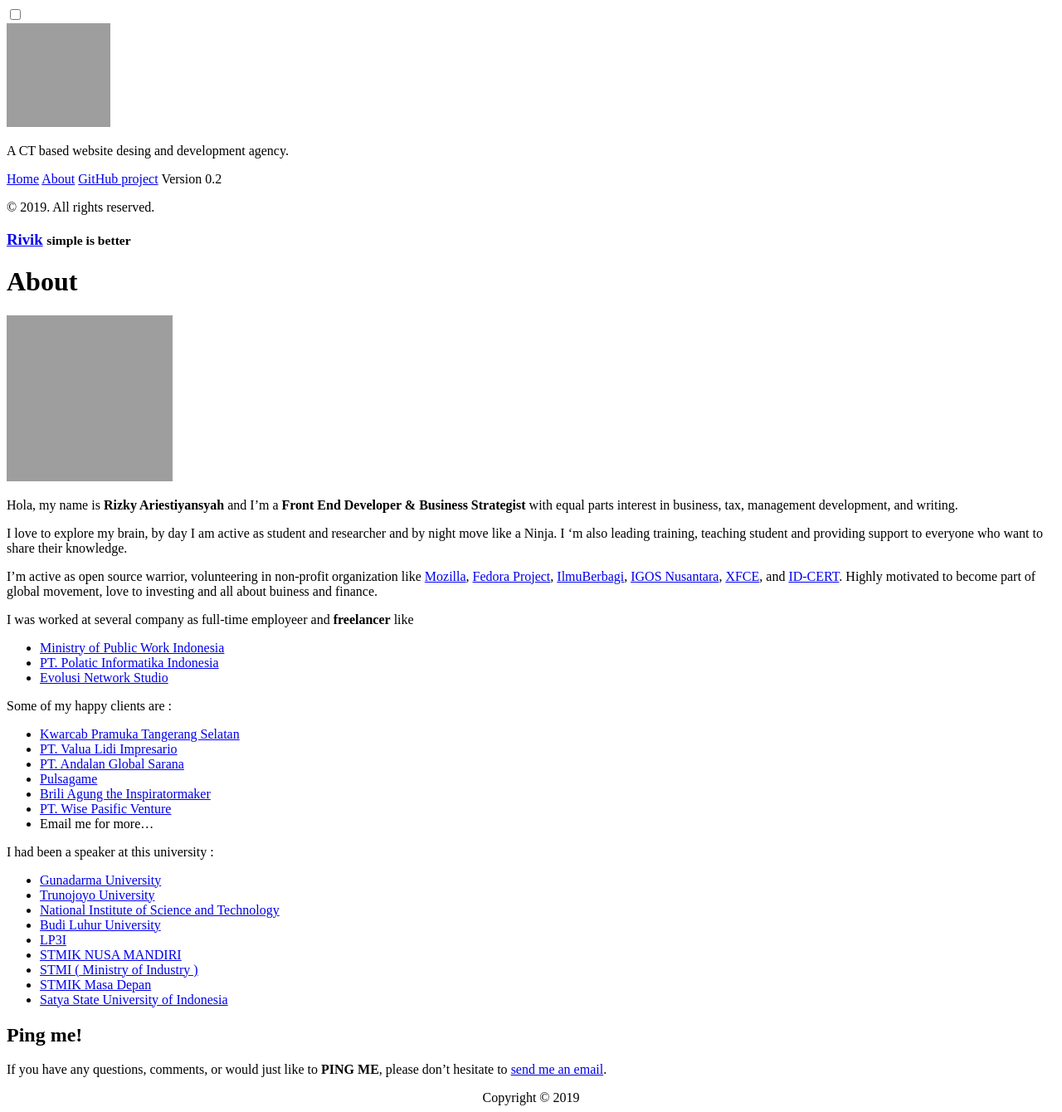
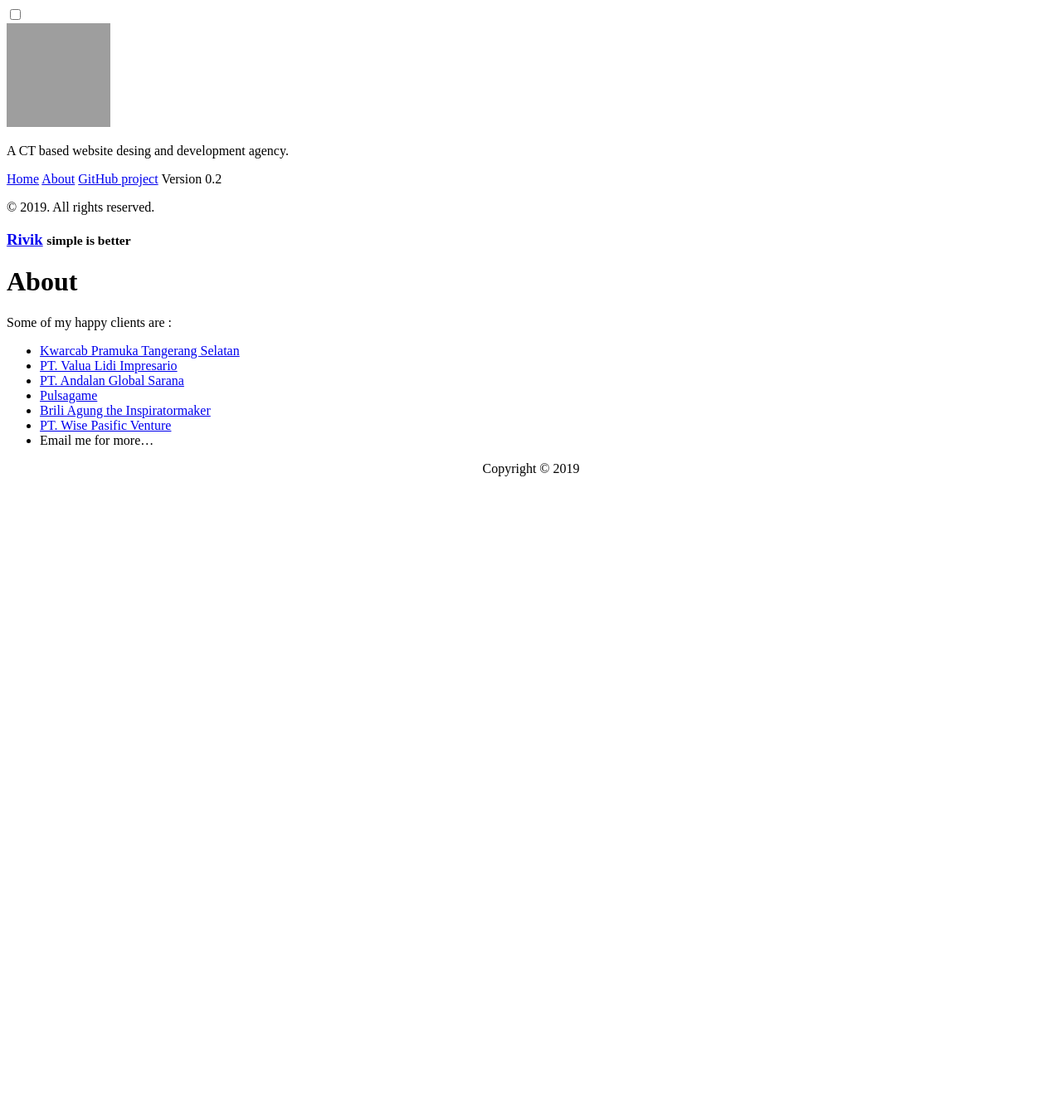
Before and after one commit to Rivik-Media/dev-site, a Jekyll site: the page built from about.md, in a window 1280 px wide. Shown: the whole page at 83% size. Built offline with Jekyll 4.4.1, drawn with Linux system fonts in a browser that asks for light colours; after the commit the page ends 900 px from its top, so only the background shows below that; grey boxes are pictures that could not be loaded.

Commit message:
Update about.md

```diff
--- a/about.md
+++ b/about.md
@@ -3,20 +3,6 @@ title: About
 author: ariestiyansyah
 layout: page
 ---
-
-  <img alt="" src="http://en.gravatar.com/userimage/24637430/bd861150ece04c59dff2ca785562b354?size=200" width="200" height="200" />
-
-Hola, my name is __Rizky Ariestiyansyah__ and I’m a __Front End Developer & Business Strategist__ with equal parts interest in business, tax, management development, and writing.
-
-I love to explore my brain, by day I am active as student and researcher and by night move like a Ninja. I 'm also leading training, teaching student and providing support to everyone who want to share their knowledge.
-
-I'm active as open source warrior, volunteering in non-profit organization like [Mozilla](https://mozillians.org/en-US/u/ariestiyansyah), [Fedora Project](http://fedoraproject.org), [IlmuBerbagi](http://ilmuberbagi.or.id), [IGOS Nusantara](http://igosnusantara.or.id), [XFCE](http://xfce.org), and [ID-CERT](http://www.cert.or.id). Highly motivated to become part of global movement, love to investing and all about buiness and finance.
-
-I was worked at several company as full-time employeer and __freelancer__ like
-
-- [Ministry of Public Work Indonesia](http://litbang.pu.go.id/)
-- [PT. Polatic Informatika Indonesia](http://polatic.co.id)
-- [Evolusi Network Studio](http://evonestudio.com)
 
 Some of my happy clients are :
 
@@ -27,19 +13,3 @@ Some of my happy clients are :
 - [Brili Agung the Inspiratormaker](http://briliagung.com)
 - [PT. Wise Pasific Venture](https://www.linkedin.com/company/8995616?goback=.anb_3942786_*2_*1_*1_*1_*1_*1&trk=prof-exp-company-name)
 - Email me for more...
-
-I had been a speaker at this university :
-
-- [Gunadarma University ](http://gunadarma.ac.id)
-- [Trunojoyo University](http://trunojoyo.ac.id)
-- [National Institute of Science and Technology](http://www.istn.ac.id/)
-- [Budi Luhur University](http://budiluhur.ac.id)
-- [LP3I](http://lp3i.ac.id)
-- [STMIK NUSA MANDIRI](http://nusamandiri.ac.id)
-- [STMI ( Ministry of Industry )](http://stmi.ac.id)
-- [STMIK Masa Depan](http://masadepan.ac.id/)
-- [Satya State University of Indonesia](http://usni.ac.id)
-
-## Ping me!
-
-If you have any questions, comments, or would just like to __PING ME__, please don't hesitate to  [send me an email](mailto:ariestiyansyah.rizky@gmail.com).
```
